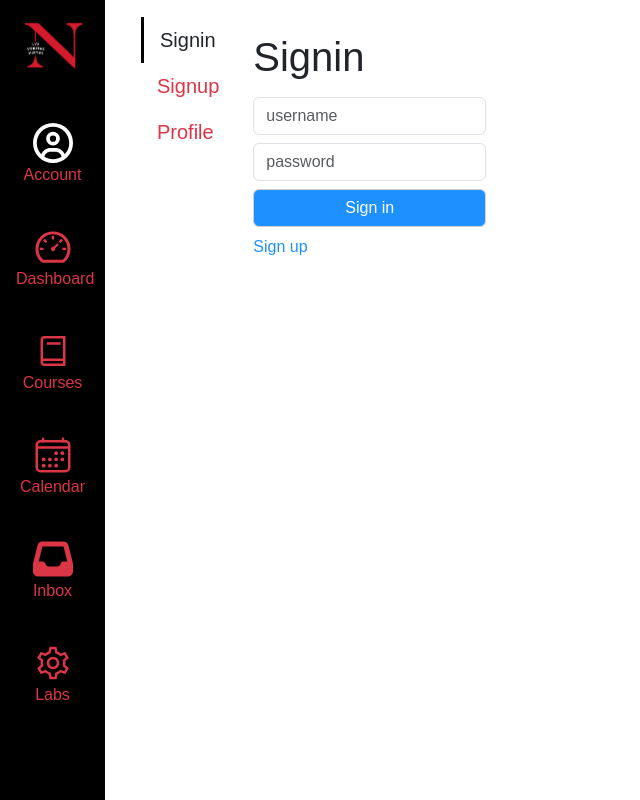
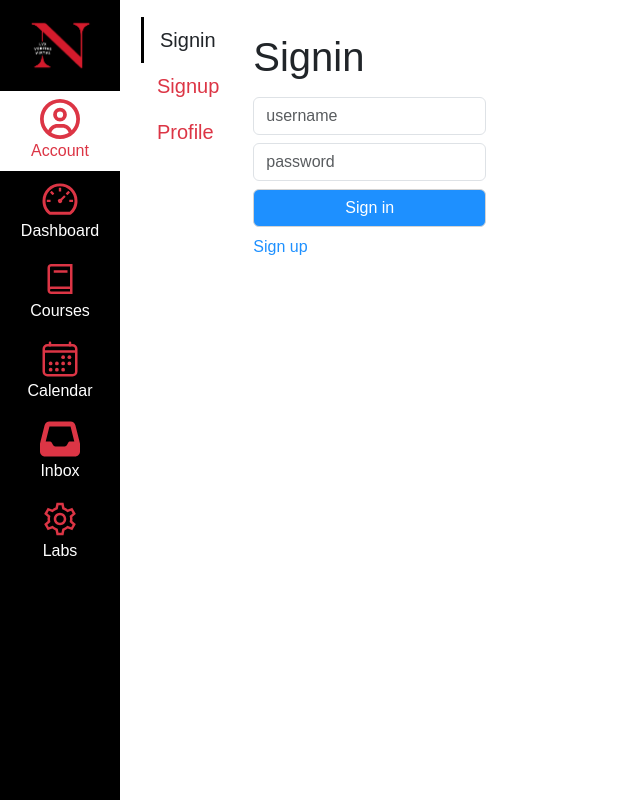
Before and after one commit to Anzhuo-W/kambaz-react-web-app, a React (Vite) app: page /#/Kambaz/Account/Signin in a window 1280 px wide. Shown: the whole page, without its empty margins (0-640 px from the left). Built offline with nearby package versions, Linux system fonts and the light colour scheme.

Commit message:
update navigation

```diff
--- a/src/Kambaz/Navigation.tsx
+++ b/src/Kambaz/Navigation.tsx
@@ -2,68 +2,38 @@ import { AiOutlineDashboard } from "react-icons/ai";
 import { IoCalendarOutline } from "react-icons/io5";
 import { LiaBookSolid, LiaCogSolid } from "react-icons/lia";
 import { FaInbox, FaRegCircleUser } from "react-icons/fa6";
-import { Link } from "react-router-dom";
-import { useState } from "react";
+import { Link, useLocation } from "react-router-dom";
+import { ListGroup } from "react-bootstrap";
 
 export default function KambazNavigation() {
-  const [activeId, setActiveId] = useState("");
-
-  const handleClick = (event: React.MouseEvent<HTMLElement>) => {
-    setActiveId(event.currentTarget.id);
-  };
-
-  const getNavItemClass = (id:string) =>
-    activeId === id ? "bg-white text-danger" : "bg-black text-danger";
-
+  const { pathname } = useLocation();
+  const links = [
+    { label: "Dashboard", path: "/Kambaz/Dashboard", icon: AiOutlineDashboard },
+    { label: "Courses", path: "/Kambaz/Dashboard", icon: LiaBookSolid },
+    { label: "Calendar", path: "/Kambaz/Calendar", icon: IoCalendarOutline },
+    { label: "Inbox", path: "/Kambaz/Inbox", icon: FaInbox },
+    { label: "Labs", path: "/Labs", icon: LiaCogSolid }
+  ];
   return (
-    <div id="wd-kambaz-navigation" style={{ width: 105 }}
-         className="list-group rounded-0 position-fixed bottom-0 top-0 d-none d-md-block bg-black z-2">
-      <a id="wd-neu-link" target="_blank"
-         href="https://www.northeastern.edu/"
-         className="list-group-item bg-black border-0 text-center">
-        <img src="/images/neu.png" width="75px" alt={"northeastern logo"} /></a><br />
-      <Link to="/Kambaz/Account"
-            id="wd-account-link"
-            onClick={handleClick}
-            className={`list-group-item text-center border-0 ${getNavItemClass("wd-account-link")}`}>
-        <FaRegCircleUser className="fs-1 text text-white" /><br />
-        Account </Link><br />
-      <Link to="/Kambaz/Dashboard"
-            id="wd-dashboard-link"
-            onClick={handleClick}
-            className={`list-group-item text-center border-0 ${getNavItemClass("wd-dashboard-link")}`}>
-        <AiOutlineDashboard className="fs-1 text-danger" /><br />
-        Dashboard </Link><br />
-      <Link to="/Kambaz/Dashboard/"
-            id="wd-course-link"
-            onClick={handleClick}
-            className={`list-group-item text-center border-0 ${getNavItemClass("wd-course-link")}`}>
-        <LiaBookSolid className="fs-1 text-danger" /><br />
-        Courses </Link><br />
-      <Link to="/Kambaz/Calendar"
-            id="wd-calendar-link"
-            onClick={handleClick}
-            className={`list-group-item text-center border-0 ${getNavItemClass("wd-calendar-link")}`}>
-        <IoCalendarOutline className="fs-1 text-danger" /><br />
-        Calendar
-      </Link>
-      <br />
-      <Link to="/Kambaz/Inbox"
-            id="wd-inbox-link"
-            onClick={handleClick}
-            className={`list-group-item text-center border-0 ${getNavItemClass("wd-inbox-link")}`}>
-        <FaInbox className="fs-1 text-danger" /> <br />
-        Inbox
-      </Link>
-      <br />
-      <Link to="/Labs"
-            id="wd-labs-link"
-            onClick={handleClick}
-            className={`list-group-item text-center border-0 ${getNavItemClass("wd-labs-link")}`}>
-        <LiaCogSolid className="fs-1 text-danger" /> <br />
-        Labs
-      </Link>
-      <br />
-    </div>
+    <ListGroup id="wd-kambaz-navigation" style={{ width: 120 }}
+               className="rounded-0 position-fixed bottom-0 top-0 d-none d-md-block bg-black z-2">
+      <ListGroup.Item id="wd-neu-link" target="_blank" href="https://www.northeastern.edu/"
+                      action className="bg-black border-0 text-center">
+        <img src="/images/neu.png" width="75px" /></ListGroup.Item>
+      <ListGroup.Item as={Link} to="/Kambaz/Account" className={`text-center border-0 bg-black
+            ${pathname.includes("Account") ? "bg-white text-danger" : "bg-black text-white"}`}>
+        <FaRegCircleUser className={`fs-1 ${pathname.includes("Account") ? "text-danger" : "text-white"}`} />
+        <br />
+        Account
+      </ListGroup.Item>
+      {links.map((link) => (
+        <ListGroup.Item key={link.path} as={Link} to={link.path} className={`bg-black text-center border-0
+              ${pathname.includes(link.label) ? "text-danger bg-white" : "text-white bg-black"}`}>
+          {link.icon({ className: "fs-1 text-danger" })}
+          <br />
+          {link.label}
+        </ListGroup.Item>
+      ))}
+    </ListGroup>
   );
 }
```
